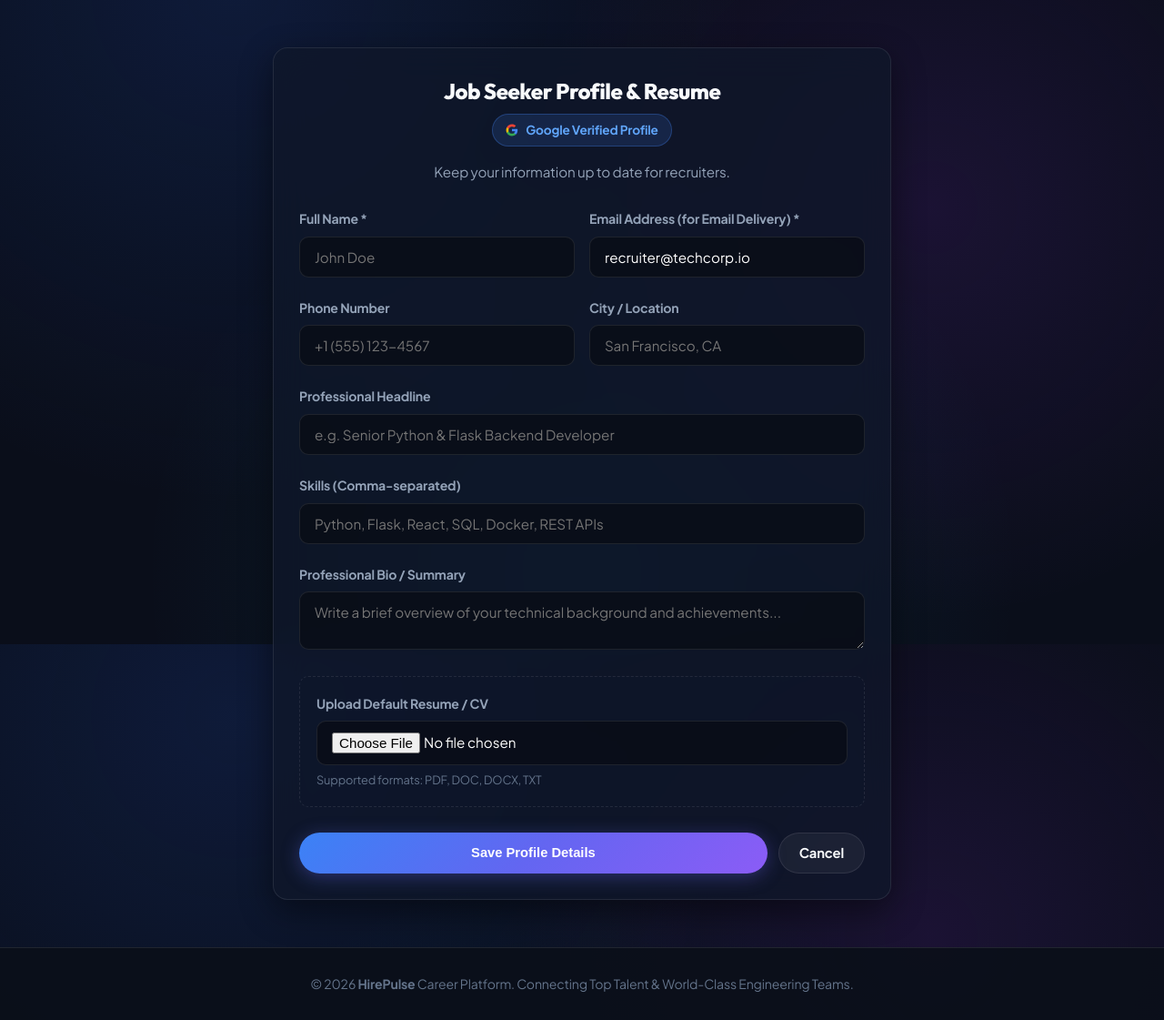
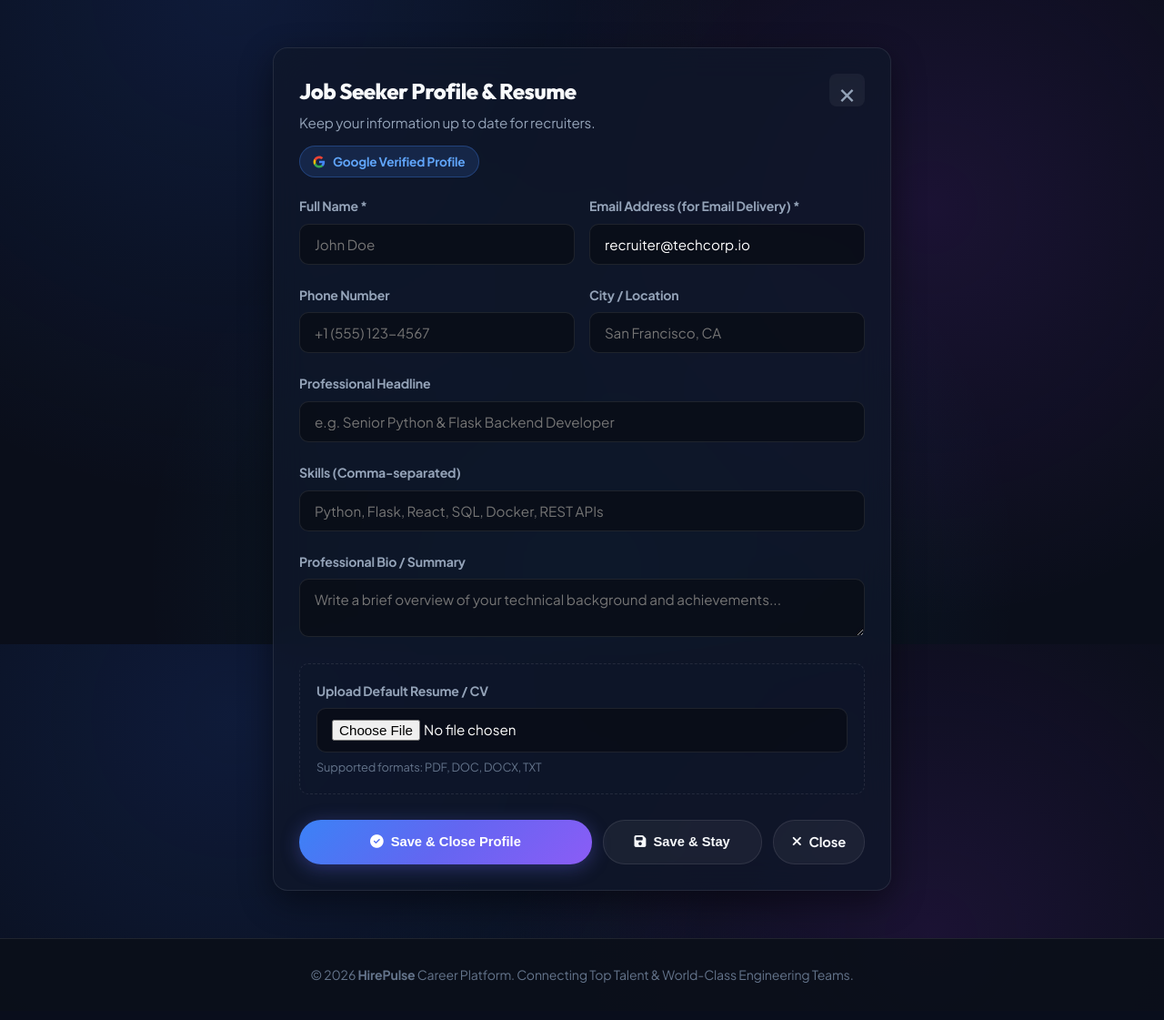
Before and after one commit to Nivedreddy6/Flask, a Flask app: page /seeker/profile in a window 1280 px wide. Shown: the part 92-1213 px from the top of the page at 91% size. After the commit the page ends 1172 px from the top, so only its background shows below. Run offline with Flask 3, Linux system fonts and the light colour scheme; the visitor is signed in with stand-in values (Sample User, id 1); data comes from the database, SQL or seed files in the repository.

Commit message:
feat(profile): add top close button, Save & Close action, and profile summary card to dashboard

```diff
--- a/backend/app.py
+++ b/backend/app.py
@@ -824,8 +824,11 @@
         session['full_name'] = profile.full_name
         session.modified = True
 
-        flash('Profile details updated successfully!', 'success')
-        return redirect(url_for('seeker_profile'))
+        flash('Profile details saved successfully!', 'success')
+        action = request.form.get('action', 'save_and_close')
+        if action == 'save_and_stay':
+            return redirect(url_for('seeker_profile'))
+        return redirect(url_for('seeker_dashboard'))
 
     return render_template('seeker/profile.html', profile=profile)
 
@@ -1108,7 +1111,10 @@
         session.modified = True
 
         flash('Company profile details saved successfully!', 'success')
-        return redirect(url_for('company_profile'))
+        action = request.form.get('action', 'save_and_close')
+        if action == 'save_and_stay':
+            return redirect(url_for('company_profile'))
+        return redirect(url_for('recruiter_dashboard'))
 
     return render_template('recruiter/company_profile.html', company=company)
 
--- a/backend/templates/seeker/profile.html
+++ b/backend/templates/seeker/profile.html
@@ -5,9 +5,16 @@
 {% block content %}
 <div style="max-width: 680px; margin: 20px auto;">
     <div class="form-card">
-        <h2 style="margin-bottom: 6px; font-weight: 800; text-align: center;">Job Seeker Profile & Resume</h2>
+        <div style="display: flex; justify-content: space-between; align-items: flex-start; margin-bottom: 12px;">
+            <div style="flex: 1;">
+                <h2 style="margin-bottom: 4px; font-weight: 800;">Job Seeker Profile & Resume</h2>
+                <p style="color: var(--text-muted); margin: 0; font-size: 0.95rem;">Keep your information up to date for recruiters.</p>
+            </div>
+            <a href="{{ url_for('seeker_dashboard') }}" title="Close Profile" style="color: var(--text-muted); font-size: 2rem; line-height: 1; text-decoration: none; padding: 2px 10px; border-radius: 8px; background: rgba(255,255,255,0.05); margin-left: 12px; transition: all 0.2s;" onmouseover="this.style.color='#FFF'; this.style.background='rgba(255,255,255,0.15)';" onmouseout="this.style.color='var(--text-muted)'; this.style.background='rgba(255,255,255,0.05)';">&times;</a>
+        </div>
+
         {% if session.get('is_google_user') %}
-            <div style="display: flex; align-items: center; justify-content: center; gap: 8px; margin-bottom: 16px;">
+            <div style="display: flex; align-items: center; justify-content: flex-start; gap: 8px; margin-bottom: 20px;">
                 <span class="tag" style="background: rgba(66, 133, 244, 0.15); color: #60A5FA; border: 1px solid rgba(66, 133, 244, 0.3); font-weight: 700; padding: 6px 14px; font-size: 0.85rem;">
                     <svg width="14" height="14" viewBox="0 0 24 24" fill="none" xmlns="http://www.w3.org/2000/svg" style="vertical-align: middle; margin-right: 4px;">
                       <path d="M22.56 12.25c0-.78-.07-1.53-.2-2.25H12v4.26h5.92c-.26 1.37-1.04 2.53-2.21 3.31v2.77h3.57c2.08-1.92 3.28-4.74 3.28-8.09z" fill="#4285F4"/>
@@ -19,7 +26,6 @@
                 </span>
             </div>
         {% endif %}
-        <p style="color: var(--text-muted); text-align: center; margin-bottom: 28px; font-size: 0.95rem;">Keep your information up to date for recruiters.</p>
 
         <form id="seekerProfileForm" action="{{ url_for('seeker_profile') }}" method="POST" enctype="multipart/form-data">
 
@@ -77,9 +83,16 @@
                 <span style="font-size: 0.8rem; color: var(--text-dim); display: block; margin-top: 6px;">Supported formats: PDF, DOC, DOCX, TXT</span>
             </div>
 
-            <div style="display: flex; gap: 12px; margin-top: 28px;">
-                <button type="submit" id="saveProfileBtn" class="btn btn-primary" style="flex: 1;">Save Profile Details</button>
-                <a href="{{ url_for('seeker_dashboard') }}" class="btn btn-secondary">Cancel</a>
+            <div style="display: flex; gap: 12px; margin-top: 28px; flex-wrap: wrap;">
+                <button type="submit" name="action" value="save_and_close" id="saveCloseBtn" class="btn btn-primary" style="flex: 2; font-weight: 700; padding: 12px 20px;">
+                    <i class="fa-solid fa-circle-check"></i> Save & Close Profile
+                </button>
+                <button type="submit" name="action" value="save_and_stay" id="saveStayBtn" class="btn btn-secondary" style="flex: 1; padding: 12px 16px;">
+                    <i class="fa-solid fa-floppy-disk"></i> Save & Stay
+                </button>
+                <a href="{{ url_for('seeker_dashboard') }}" class="btn btn-secondary" style="padding: 12px 20px;">
+                    <i class="fa-solid fa-xmark"></i> Close
+                </a>
             </div>
         </form>
     </div>
@@ -119,11 +132,16 @@
         }
     }
 
-    form.addEventListener('submit', function() {
+    form.addEventListener('submit', function(e) {
         persistForm();
-        const btn = document.getElementById('saveProfileBtn');
-        if (btn) {
-            btn.innerHTML = '<i class="fa-solid fa-spinner fa-spin"></i> Saving Details...';
+        const clickedBtn = document.activeElement;
+        if (clickedBtn && clickedBtn.id === 'saveStayBtn') {
+            clickedBtn.innerHTML = '<i class="fa-solid fa-spinner fa-spin"></i> Saving...';
+        } else {
+            const mainBtn = document.getElementById('saveCloseBtn');
+            if (mainBtn) {
+                mainBtn.innerHTML = '<i class="fa-solid fa-spinner fa-spin"></i> Saving & Closing...';
+            }
         }
     });
 
```
Also changed, not shown: backend/templates/recruiter/company_profile.html (+25 -8 lines), backend/templates/seeker/dashboard.html (+41 -0 lines).
